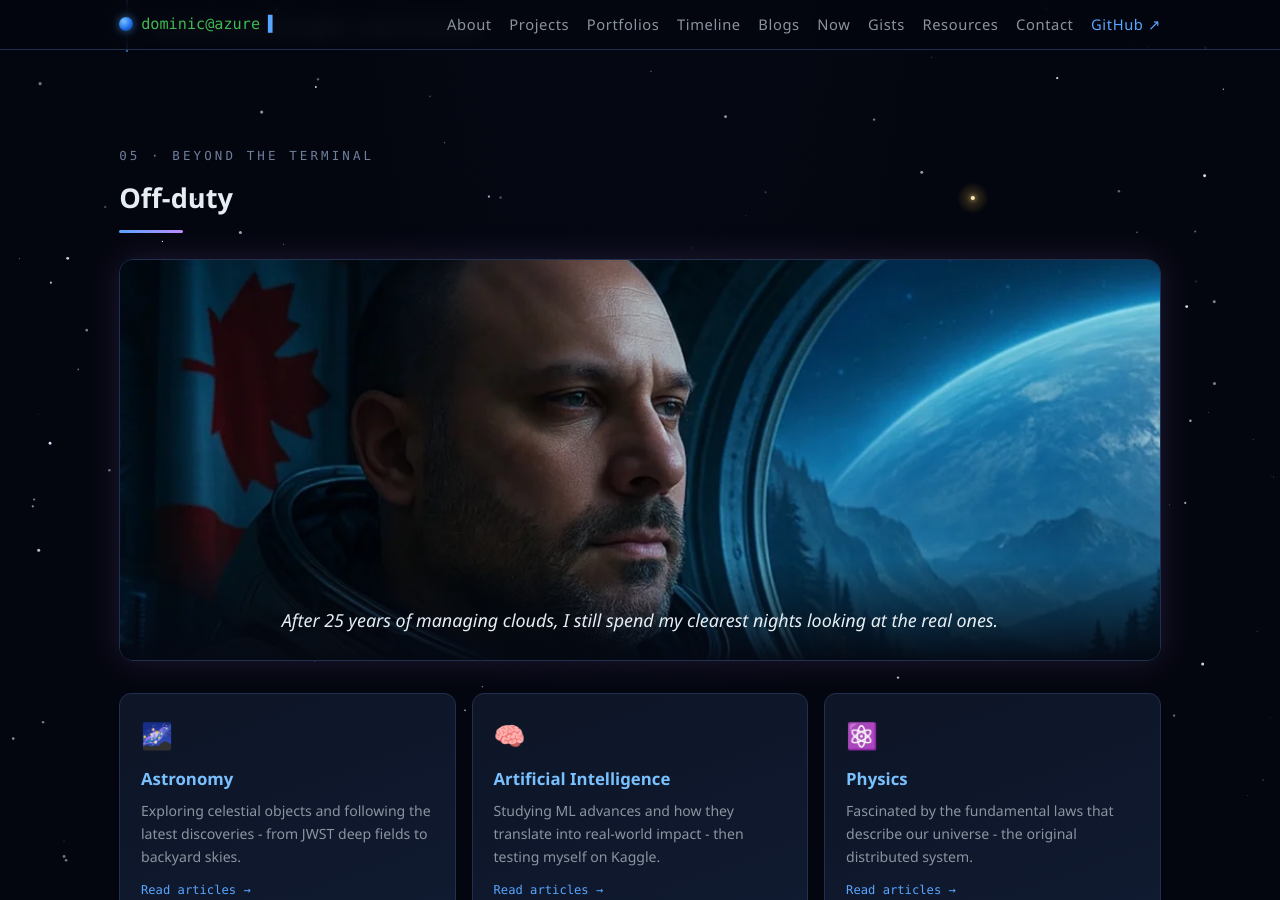
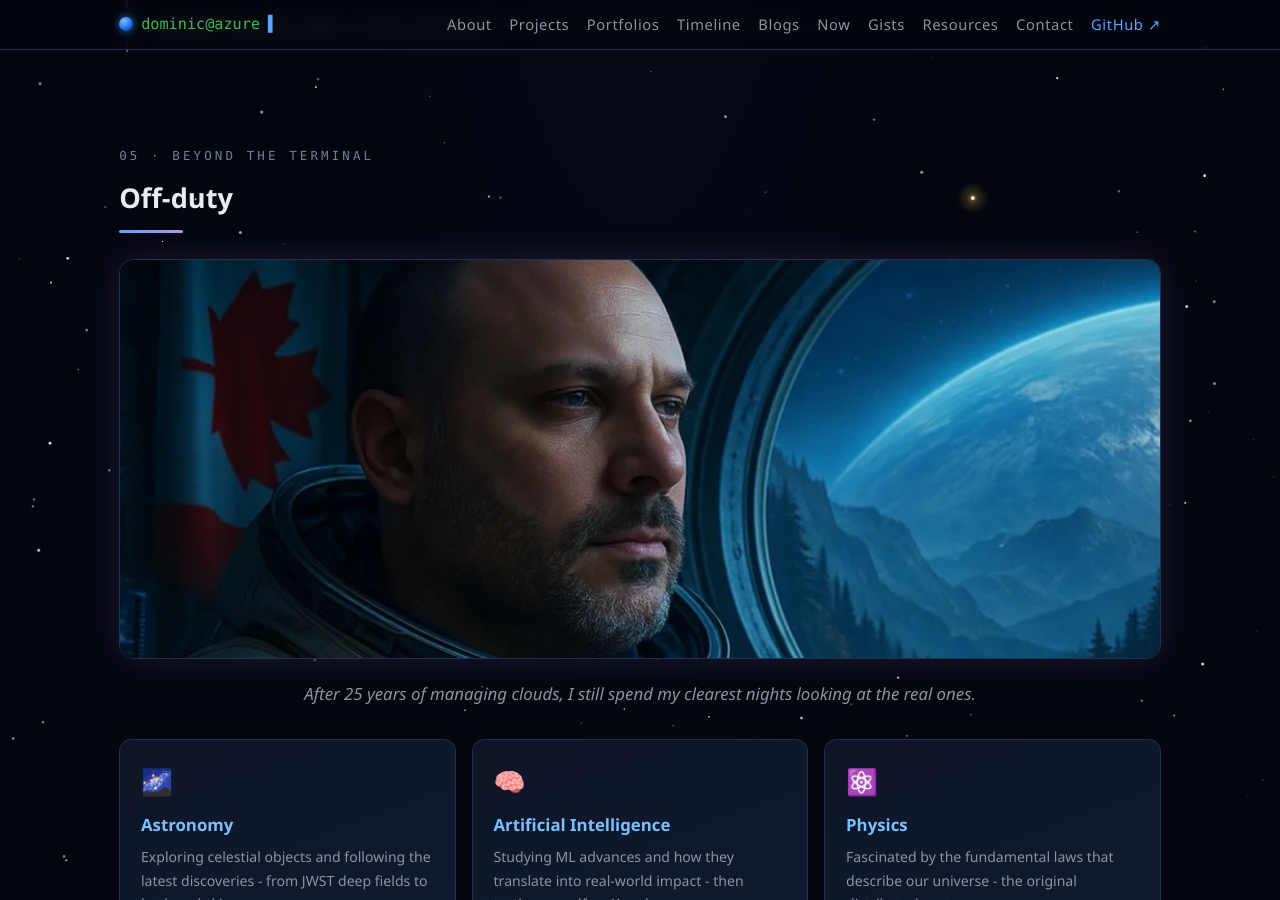
Before and after one commit to dapiced/dapiced.github.io, a Jekyll site: the page built from index.html, in a window 1280 px wide and 900 px high, scrolled down 3599 px. Built offline with Jekyll 4.4.1, drawn with Linux system fonts in a browser that asks for light colours.

Commit message:
Place off-duty quote below banner in muted gray
Move the quote out of the banner overlay: it now sits centered under
the image in the muted gray it had before, and the rounded border and
glow move onto the photo itself.

Co-Authored-By: Claude Fable 5 <noreply@anthropic.com>
Claude-Session: https://claude.ai/code/session_016sn3dShQTSdDzrZBN4iLWV

```diff
--- a/assets/css/style.css
+++ b/assets/css/style.css
@@ -475,12 +475,7 @@ a.beyond-card:hover {
 }
 
 .offduty-intro {
-  position: relative;
   margin-bottom: 2rem;
-  border-radius: 14px;
-  overflow: hidden;
-  border: 1px solid var(--border);
-  box-shadow: 0 0 34px rgba(188, 140, 255, 0.14);
 }
 
 .astro-photo {
@@ -489,25 +484,22 @@ a.beyond-card:hover {
   height: 400px;
   object-fit: cover;
   object-position: 50% 28%;
+  border-radius: 14px;
+  border: 1px solid var(--border);
+  box-shadow: 0 0 34px rgba(188, 140, 255, 0.14);
 }
 
 .offduty-intro .quote {
-  position: absolute;
-  left: 0;
-  right: 0;
-  bottom: 0;
-  margin: 0;
-  padding: 3rem 1.8rem 1.5rem;
+  margin: 1.3rem auto 0;
+  padding: 0;
   border-left: none;
   text-align: center;
-  color: #e6edf3;
-  font-size: 1.12rem;
-  background: linear-gradient(transparent, rgba(4, 8, 18, 0.94));
+  max-width: 720px;
+  font-size: 1.05rem;
 }
 
 @media (max-width: 640px) {
   .astro-photo { height: 280px; }
-  .offduty-intro .quote { font-size: 0.95rem; padding: 2.4rem 1.1rem 1.1rem; }
 }
 
 /* ---------- blog ---------- */
```
